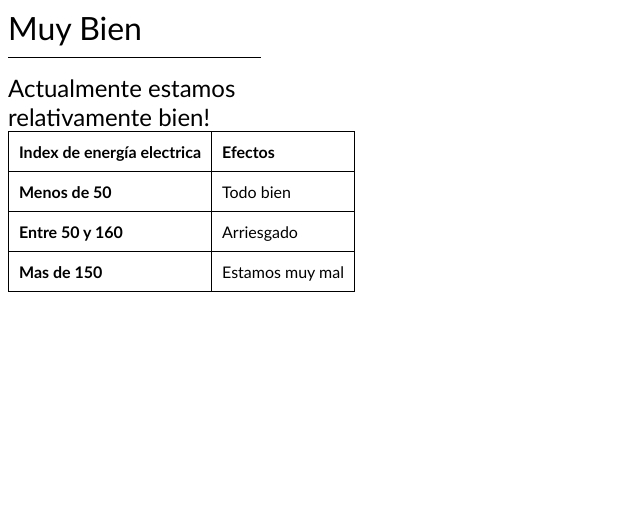
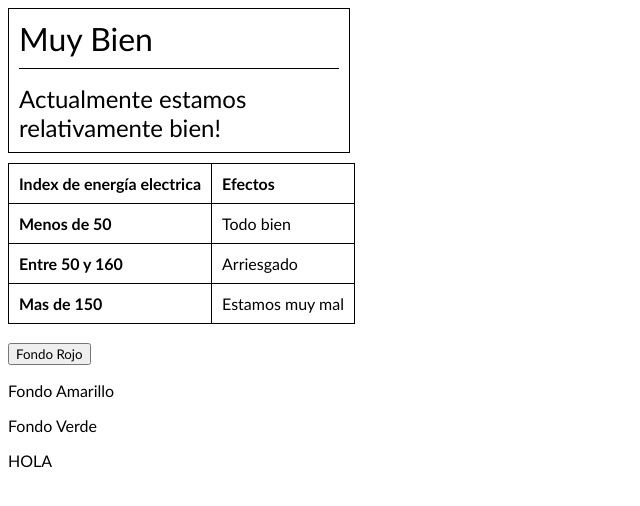
Before and after one commit to GonzaloHn/GreenSense, a plain HTML site: page html/electricidad.html in a window 1280 px wide. Shown: the whole page, without its empty margins (0-640 px from the left). Drawn offline with Linux system fonts and the light colour scheme.

Commit message:
Mejorando la primera tabla en electricidad.html

```diff
--- a/css/styles.css
+++ b/css/styles.css
@@ -45,25 +45,35 @@
     color: white;
 }
 
+/*Pagina Valores Particulares*/
+.changing-background{
+    /*background-color: rgb(0, 247, 21);*/
+}
+
 /*Pagina Valores Particulares - Tabla Situacion*/
 .Situation-Now{
-    border-style:1px solid black;
-    border-width: 30px;
+    border:1px solid black;
+    width: fit-content;
+    margin-bottom: 10px;
+
 }
 .Situation-Now-Title{
     font-size: 200%;
+    padding-left: 10px;
+    padding-top: 10px;
 }
 .Situation-Now-Title::after{
     content: '';
     display: block;
-    width: 20%;
+    width: 20rem;
     height: 1px;
     background-color: black;
-    margin: 10px 0px 15px;
+    margin: 10px 0px 5px;
 }
 .Situation-Now-Text{
     font-size: 150%;
-    width: 20vw;
+    width: 20rem;
+    padding: 10px;
 }
 
 /*Pagina Valores Particulares - Tabla Index*/
--- a/html/electricidad.html
+++ b/html/electricidad.html
@@ -8,8 +8,10 @@
 
     <link rel="stylesheet" href="../css/styles.css">
 
+    <script src="../js/GreenSense.js" type="text/javascript"></script>
+
 </head>
-<body>
+<body class="changing-background">
     <div class="Situation-Now">
 
         <div class="Situation-Now-Title">
@@ -46,5 +48,11 @@
             </tbody>
         </table>
     </section>
+
+    <br> <button type="button" id="fR" >Fondo Rojo</button><br>
+    <p><label id="fA">Fondo Amarillo</label></p>
+    <p><label id="fV">Fondo Verde</label></p>
+
+    <div class="cosa">HOLA</div>
 </body>
 </html>
--- a/js/GreenSense.js
+++ b/js/GreenSense.js
@@ -31,5 +31,13 @@ $(document).ready(function(){
 
     });
 
+    $("#fR").click(function(){
+        $("#cosa").html("Porfa");
+        $(".changing-background").css("background-color","#FF0000");
+    });
+
+    $("#fR").mouseover(function(){
+        $(".prueba").css("cursor","pointer");
+    });
 
 });
```
